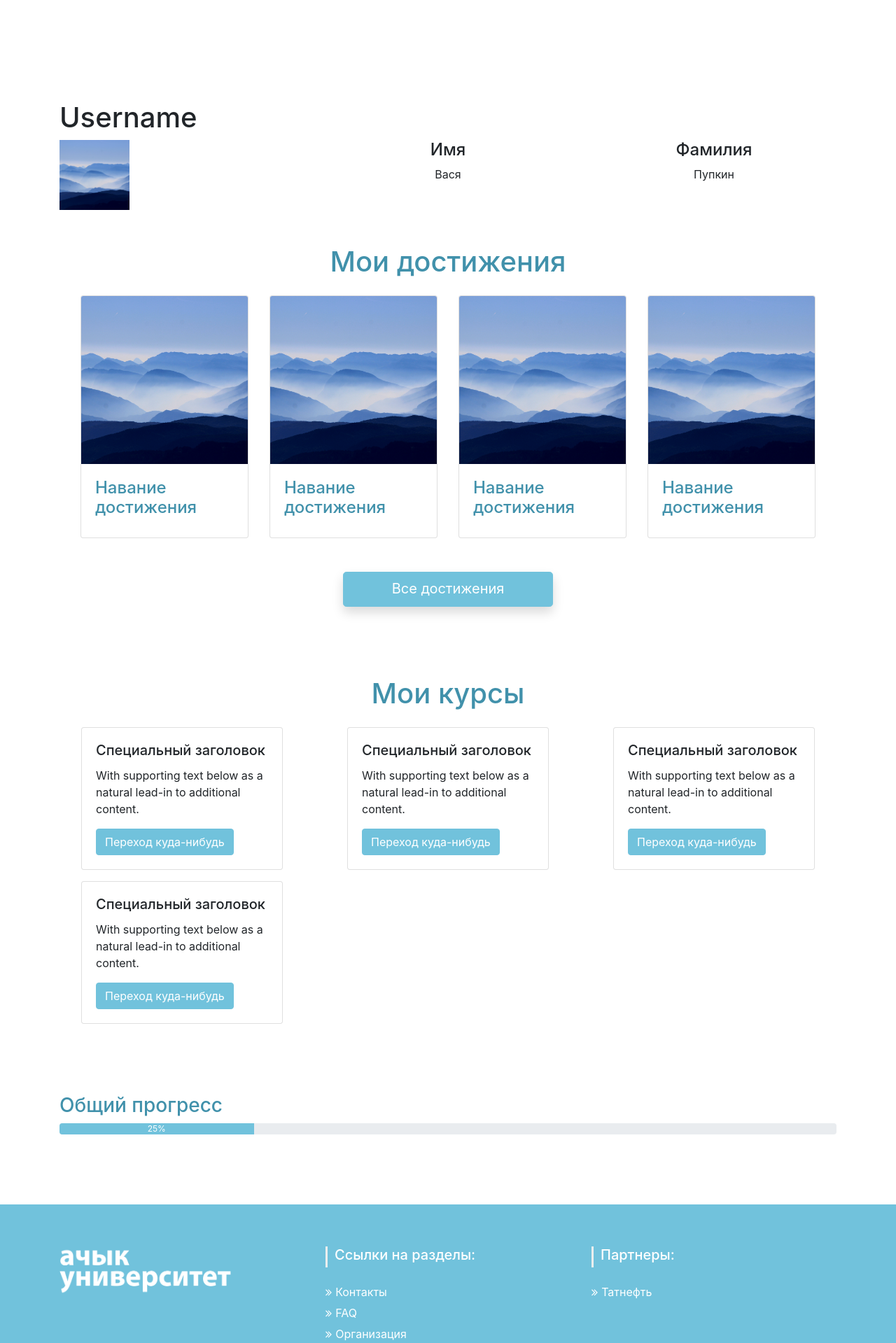
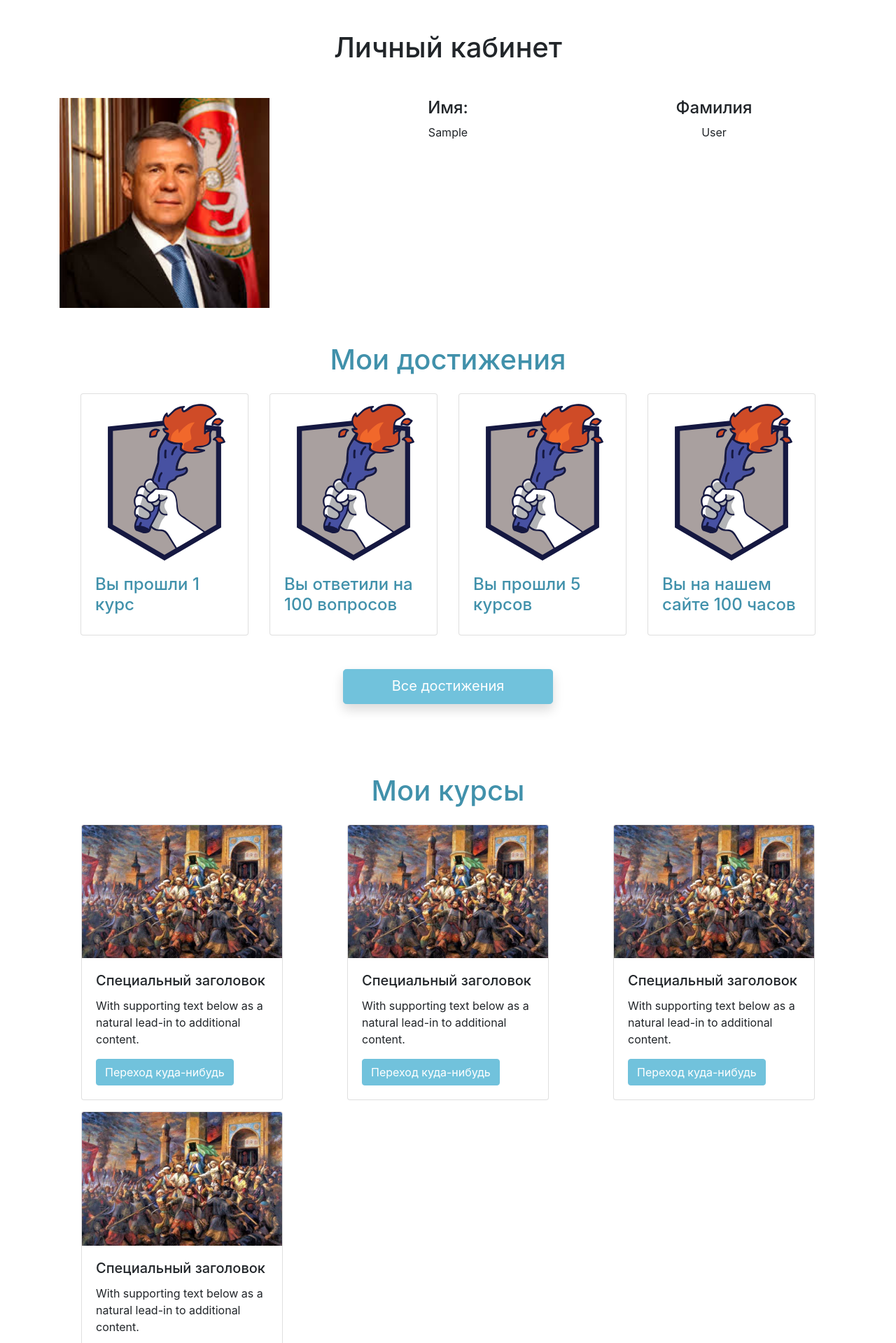
Before and after one commit to lyf2000/OpenUniversity, a Django app: page /profile/ in a window 1280 px wide. Shown: the part 56-1975 px from the top of the page at 70% size. Run offline with Django 3.2, Linux system fonts and the light colour scheme; the visitor is signed in with stand-in values (Sample User, id 1); some libraries are stand-ins or nearby versions.

Commit message:
update profile

```diff
--- a/user_profile/templates/user_profile/profile.html
+++ b/user_profile/templates/user_profile/profile.html
@@ -18,20 +18,20 @@
 {% include 'includes/header.html' %}
 
 <div class="container mb-5">
-	<div class="" style="margin-top: 200px">
-		<h1 class="">Username</h1>
+	<div class="" style="margin-top: 100px">
+		<h1 class="d-flex justify-content-center mb-5">Личный кабинет</h1>
 	</div>
 	<div class="row ">
 		<div class="col">
-			<img class="" src="{% static 'user_profile/img/luca-zanon-X0OoHrPvgXE.jpg' %}" width="100" height="100">
+			<img class="" src="{% static 'user_profile/img/minnikhanov.jpg' %}" width="300" height="300">
 		</div>
 		<div class="col">
-			<h4 class="d-flex justify-content-center">Имя</h4>
-			<p class="d-flex justify-content-center">Вася</p>
+			<h4 class="d-flex justify-content-center">Имя: </h4>
+			<p class="d-flex justify-content-center">{{ user.first_name }}</p>
 		</div>
 		<div class="col">
 			<h4 class="d-flex justify-content-center">Фамилия</h4>
-			<p class="d-flex justify-content-center">Пупкин</p>
+			<p class="d-flex justify-content-center">{{ user.last_name }}</p>
 		</div>
 	</div>
 </div>
@@ -43,33 +43,33 @@
 	<div class="row ">
 		<div class="col mt-3">
 			<div class="card" style="width: 15rem;">
-				<img src="{% static 'user_profile/img/luca-zanon-X0OoHrPvgXE.jpg' %}" class="card-img-top" alt="...">
+				<img src="{% static 'user_profile/img/ fakel.svg' %}" class="card-img-top" alt="...">
 				<div class="card-body">
-					<h4 style=" color: #4191ab;">Навание достижения</h4>
+					<h4 style=" color: #4191ab;">Вы прошли 1 курс</h4>
 				</div>
 			</div>
 		</div>
 		<div class="col mt-3">
 			<div class="card" style="width: 15rem;">
-				<img src="{% static 'user_profile/img/luca-zanon-X0OoHrPvgXE.jpg' %}" class="card-img-top" alt="...">
+				<img src="{% static 'user_profile/img/ fakel.svg' %}" class="card-img-top" alt="...">
 				<div class="card-body">
-					<h4 style=" color: #4191ab;">Навание достижения</h4>
+					<h4 style=" color: #4191ab;">Вы ответили на 100 вопросов</h4>
 				</div>
 			</div>
 		</div>
 		<div class="col mt-3">
 			<div class="card" style="width: 15rem;">
-				<img src="{% static 'user_profile/img/luca-zanon-X0OoHrPvgXE.jpg' %}" class="card-img-top" alt="...">
+				<img src="{% static 'user_profile/img/ fakel.svg' %}" class="card-img-top" alt="...">
 				<div class="card-body">
-					<h4 style=" color: #4191ab;">Навание достижения</h4>
+					<h4 style=" color: #4191ab;">Вы прошли 5 курсов</h4>
 				</div>
 			</div>
 		</div>
 		<div class="col mt-3">
 			<div class="card" style="width: 15rem;">
-				<img src="{% static 'user_profile/img/luca-zanon-X0OoHrPvgXE.jpg' %}" class="card-img-top" alt="...">
+				<img src="{% static 'user_profile/img/ fakel.svg' %}" class="card-img-top" alt="...">
 				<div class="card-body">
-					<h4 style=" color: #4191ab;">Навание достижения</h4>
+					<h4 style=" color: #4191ab;">Вы на нашем сайте 100 часов</h4>
 				</div>
 			</div>
 		</div>
@@ -90,6 +90,7 @@
 	<div class="row ">
 		<div class="col mt-3 d-flex justify-content-center">
 			<div class="card" style="width: 18rem;">
+                <img src="{% static 'pages/img/kul-sharif.jpg' %}" class="card-img-top" alt="...">
 				<div class="card-body">
 					<h5 class="card-title">Специальный заголовок</h5>
 					<p class="card-text">With supporting text below as a natural lead-in to additional content.</p>
@@ -99,6 +100,7 @@
 		</div>
 		<div class="col mt-3 d-flex justify-content-center">
 			<div class="card" style="width: 18rem;">
+                <img src="{% static 'pages/img/kul-sharif.jpg' %}" class="card-img-top" alt="...">
 				<div class="card-body">
 					<h5 class="card-title">Специальный заголовок</h5>
 					<p class="card-text">With supporting text below as a natural lead-in to additional content.</p>
@@ -108,6 +110,7 @@
 		</div>
 		<div class="col mt-3 d-flex justify-content-center">
 			<div class="card" style="width: 18rem;">
+                <img src="{% static 'pages/img/kul-sharif.jpg' %}" class="card-img-top" alt="...">
 				<div class="card-body">
 					<h5 class="card-title">Специальный заголовок</h5>
 					<p class="card-text">With supporting text below as a natural lead-in to additional content.</p>
@@ -117,6 +120,7 @@
 		</div>
 		<div class="col mt-3 d-flex justify-content-center">
 			<div class="card" style="width: 18rem;">
+                <img src="{% static 'pages/img/kul-sharif.jpg' %}" class="card-img-top" alt="...">
 				<div class="card-body">
 					<h5 class="card-title">Специальный заголовок</h5>
 					<p class="card-text">With supporting text below as a natural lead-in to additional content.</p>
```
Also changed, not shown: user_profile/static/user_profile/img/ fakel.svg (added), user_profile/static/user_profile/img/minnikhanov.jpg (added).
